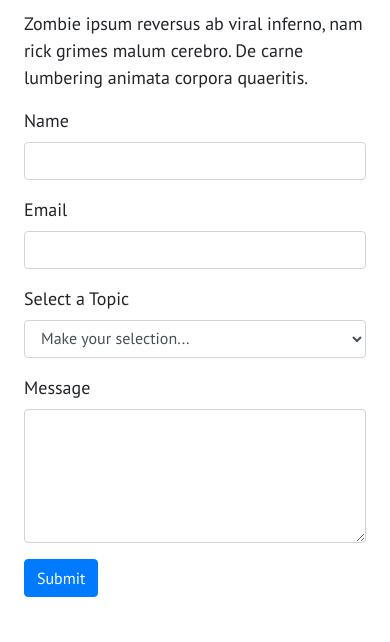
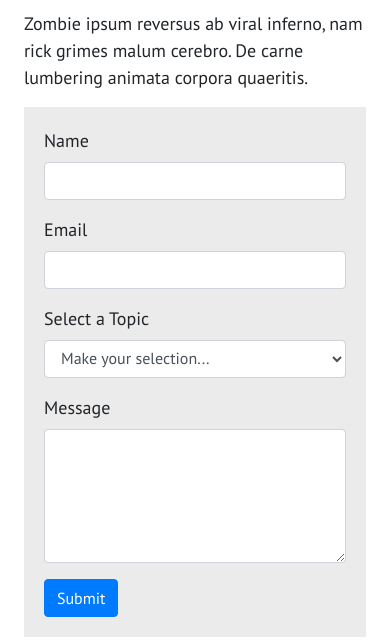
Before and after one commit to larrygamboa/homework-2-responsive-portfolio, a plain HTML site: page contact.html in a window 390 px wide. Shown: the part 163-805 px from the top of the page. Drawn offline with nearby package versions, Linux system fonts and the light colour scheme.

Commit message:
contact form styles update

```diff
--- a/assets/css/style.css
+++ b/assets/css/style.css
@@ -32,6 +32,7 @@ h2, h3, h4 {
 .navbar-light .navbar-nav .nav-link:hover {
     color: #ebebeb;
 }
+
 .navbar-brand {
     font-size: 2.25rem;
 }
@@ -39,6 +40,12 @@ h2, h3, h4 {
 /* Main Content custom styles */
 #main-content .container {
     margin: 3rem auto;
+}
+
+/* Contact form styles */
+form {
+    background-color: #ebebeb;
+    padding: 75px 150px;
 }
 
 /* Footer custom styles */
@@ -63,6 +70,7 @@ footer a:hover {
     .navbar-light .navbar-toggler {
         border-color: #FFF;
     }
+
     .navbar-light .navbar-toggler-icon {
         -webkit-filter: invert(1);
         filter: invert(1);
@@ -95,4 +103,9 @@ footer a:hover {
         margin: 0 auto;
         max-width: 100%;
     }
+
+    /* Contact form styles */
+    form {
+        padding: 20px;
+    }
 }
```
